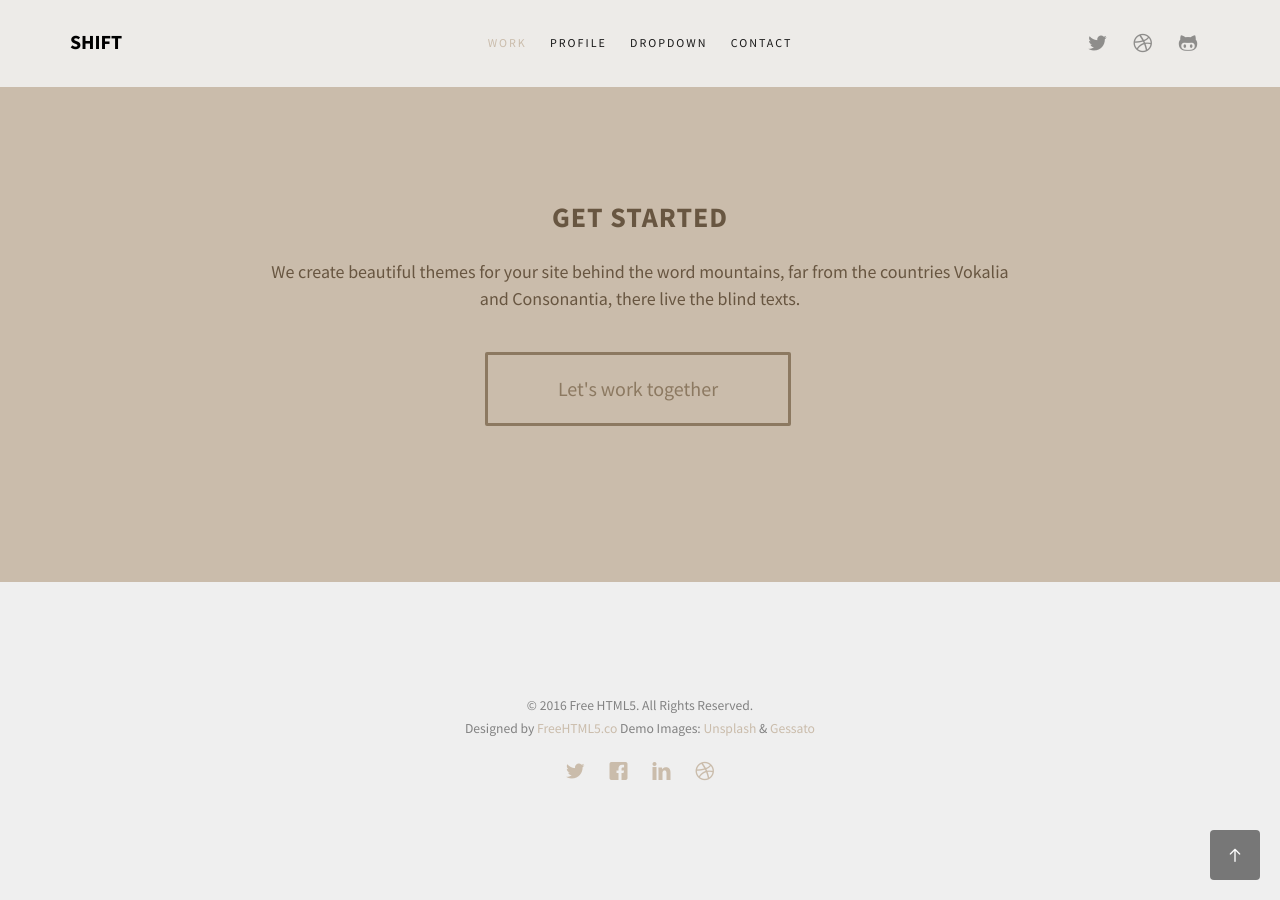
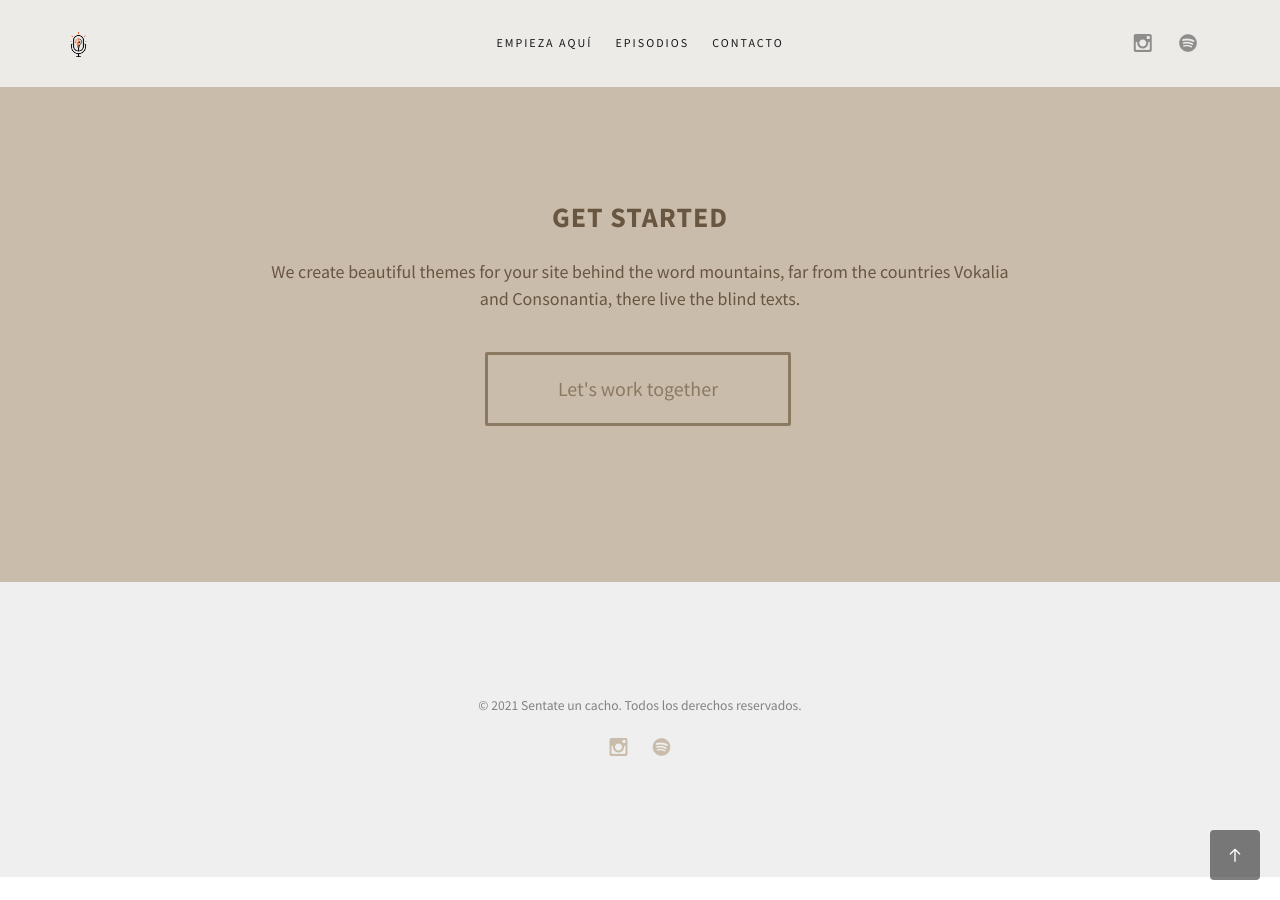
Before and after one commit to thethoughtfulmillennial/thethoughtfulmillennial.github.io, a Jekyll site: the page built from episodios.html, in a window 1280 px wide and 900 px high, scrolled down 1511 px. Built offline with Jekyll 4.4.1, drawn with Linux system fonts in a browser that asks for light colours; some web fonts are replaced.

Commit message:
Updating pages.

```diff
--- a/_includes/footer.html
+++ b/_includes/footer.html
@@ -1,101 +1,18 @@
-<footer>
+<footer id="fh5co-footer" role="contentinfo">
 	<div class="container">
-		<div class="row pt-3">
-			<div class="col-md-4 col-sm-4 col-xs-12 my-3">
-				<div id="text-2" class="widget widget_text">
-					<h3>About</h3>
-					<div class="textwidget">
-						<p>
-							Hi, I'm John. And I'm finding my way to intentional growth. Sharing knowledge about
-							productivity, peace of mind and learning tools.
-						</p>
-					</div>
-				</div>
-			</div>
-			<div class="col-md-4 col-sm-4 col-xs-12 my-3">
-				<div id="recent-posts-3" class="widget widget_recent_entries">
-					<h3>Recent Posts</h3>
-					<ul class="recent-wrapper module-white">
-						{% for post in site.posts limit:3 %}
-						<li><a href="{{ site.baseurl }}{{ post.url }}">{{ post.title }}</a>
-							<span>{{ post.date | date: "%B %-d, %Y" }}</span></li>
-						{% endfor %}
-					</ul>
-				</div>
-			</div>
-			<div class="col-md-4 col-sm-4 col-xs-12 my-3">
-				<div id="text-3" class="widget widget_text">
-					<h3>John's newsletter</h3>
-					<!-- Begin Mailchimp Signup Form -->
-					<style type="text/css">
-						#mc-embedded-subscribe-form input[type=checkbox] {
-							display: inline;
-							width: auto;
-							margin-right: 10px;
-						}
+		<div class="row copyright">
+			<div class="col-md-12 text-center">
+				<p>
+					<small class="block">&copy; 2021 Sentate un cacho. Todos los derechos reservados.</small>
+				</p>
 
-						#mergeRow-gdpr {
-							margin-top: 20px;
-						}
+				<ul class="fh5co-social-icons">
+					<li><a href="#"><i class="icon-instagram"></i></a></li>
+					<li><a href="#"><i class="icon-spotify"></i></a></li>
+				</ul>
 
-						#mergeRow-gdpr fieldset label {
-							font-weight: normal;
-						}
-
-						#mc-embedded-subscribe-form .mc_fieldset {
-							border: none;
-							min-height: 0px;
-							padding-bottom: 0px;
-						}
-					</style>
-					<div id="mc_embed_signup">
-						<form
-							action="https://johnchque.us2.list-manage.com/subscribe/post?u=409e6541bbc7c654ed6d04915&amp;id=7d68e2d2f6"
-							method="post" id="mc-embedded-subscribe-form" name="mc-embedded-subscribe-form"
-							class="validate" target="_blank" novalidate>
-							<div id="mc_embed_signup_scroll">
-								<div class="form-group">
-									<input type="email" value="" name="EMAIL" class="form-control-input" id="mce-EMAIL"
-										aria-describedby="emailHelp" placeholder="Email" required>
-								</div>
-								<!-- real people should not fill this in and expect good things - do not remove this or risk form bot signups-->
-								<div style="position: absolute; left: -5000px;" aria-hidden="true"><input type="text"
-										name="b_409e6541bbc7c654ed6d04915_7d68e2d2f6" tabindex="-1" value=""></div>
-								<input type="submit" value="Subscribe" name="subscribe" id="mc-embedded-subscribe"
-									class="btn btn-solid-reg w-100">
-								<small class="form-text text-muted">No spam, unsubscribe anytime.</small>
-							</div>
-						</form>
-					</div>
-
-					<!--End mc_embed_signup-->
-
-				</div>
 			</div>
 		</div>
-		<div class="row py-3 border-top">
-			<div class="col-md-6 col-sm-6 col-xs-12 text-center text-md-left">
-				<p>© Copyright 2020. All Rights Reserved.</p>
-			</div>
-			<div class="col-md-6 col-sm-6 col-xs-12 text-center text-md-right social-icons">
-				<ul class="m-0 p-0">
-					<li class="m-0">
-						<a target="_BLANK" href="https://twitter.com/johnchque">
-							<i class="fab fa-twitter"></i>
-						</a>
-					</li>
-					<li>
-						<a target="_BLANK" href="https://instagram.com/johnchque">
-							<i class="fab fa-instagram"></i>
-						</a>
-					</li>
-					<li>
-						<a target="_BLANK" href="https://www.linkedin.com/in/johnchque">
-							<i class="fab fa-linkedin"></i>
-						</a>
-					</li>
-				</ul>
-			</div>
-		</div>
+
 	</div>
 </footer>
--- a/_layouts/default.html
+++ b/_layouts/default.html
@@ -63,6 +63,7 @@
     <div id="page">
 
         {{content}}
+        {% include footer.html %}
 
     </div>
 
--- a/episodios.html
+++ b/episodios.html
@@ -5,32 +5,21 @@ layout: default
 <nav class="fh5co-nav" role="navigation">
 	<div class="container">
 		<div class="fh5co-top-logo">
-			<div id="fh5co-logo"><a href="index.html">Shift</a></div>
+			<div id="fh5co-logo"><a href="index.html"><img style="height: 25px;" src="assets/images/logo.png"></a></div>
 		</div>
 		<div class="fh5co-top-menu menu-1 text-center">
 			<ul>
-				<li class="active"><a href="work.html">Work</a></li>
-				<li><a href="about.html">Profile</a></li>
-				<li class="has-dropdown">
-					<a href="#">Dropdown</a>
-					<ul class="dropdown">
-						<li><a href="#">Web Design</a></li>
-						<li><a href="#">eCommerce</a></li>
-						<li><a href="#">Branding</a></li>
-						<li><a href="#">API</a></li>
-					</ul>
-				</li>
-				<li><a href="contact.html">Contact</a></li>
+				<li><a href="/inicio.html">Empieza aquí</a></li>
+				<li><a class="active" href="/episodios.html">Episodios</a></li>
+				<li><a href="/contacto.html">Contacto</a></li>
 			</ul>
 		</div>
 		<div class="fh5co-top-social menu-1 text-right">
 			<ul class="fh5co-social">
-				<li><a href="#"><i class="icon-twitter"></i></a></li>
-				<li><a href="#"><i class="icon-dribbble"></i></a></li>
-				<li><a href="#"><i class="icon-github"></i></a></li>
+				<li><a href="#"><i class="icon-instagram"></i></a></li>
+				<li><a href="#"><i class="icon-spotify"></i></a></li>
 			</ul>
 		</div>
-
 	</div>
 </nav>
 
@@ -168,24 +157,3 @@ layout: default
 		</div>
 	</div>
 </div>
-
-<footer id="fh5co-footer" role="contentinfo">
-	<div class="container">
-		<div class="row copyright">
-			<div class="col-md-12 text-center">
-				<p>
-					<small class="block">&copy; 2016 Free HTML5. All Rights Reserved.</small>
-					<small class="block">Designed by <a href="http://freehtml5.co/" target="_blank">FreeHTML5.co</a> Demo Images: <a href="http://unsplash.co/" target="_blank">Unsplash</a> &amp; <a href="http://blog.gessato.com/" target="_blank">Gessato</a></small>
-				</p>
-
-				<ul class="fh5co-social-icons">
-					<li><a href="#"><i class="icon-twitter"></i></a></li>
-					<li><a href="#"><i class="icon-facebook"></i></a></li>
-					<li><a href="#"><i class="icon-linkedin"></i></a></li>
-					<li><a href="#"><i class="icon-dribbble"></i></a></li>
-				</ul>
-
-			</div>
-		</div>
-	</div>
-</footer>
```
Also changed, not shown: index.html (+0 -49 lines), inicio.html (+6 -16 lines).
